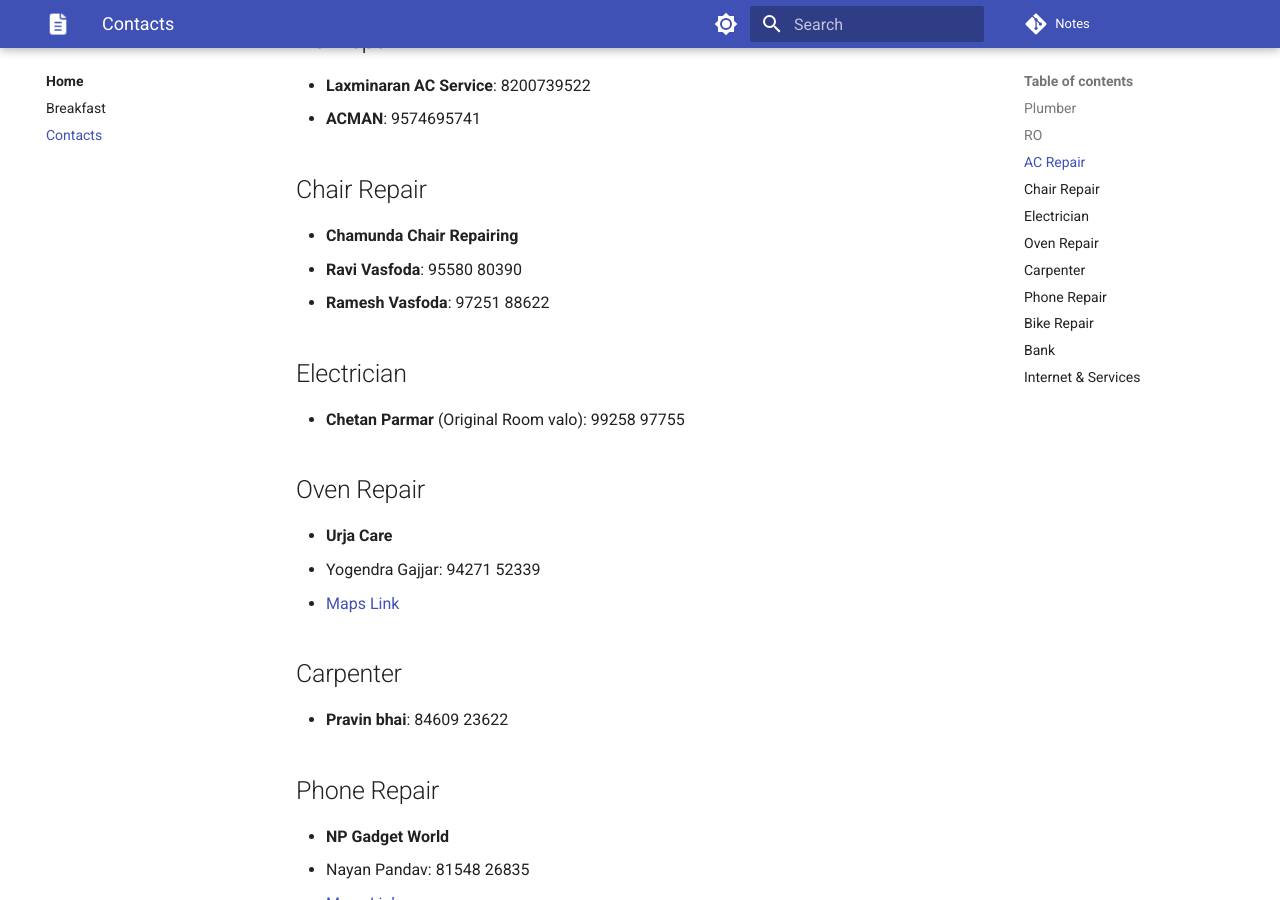
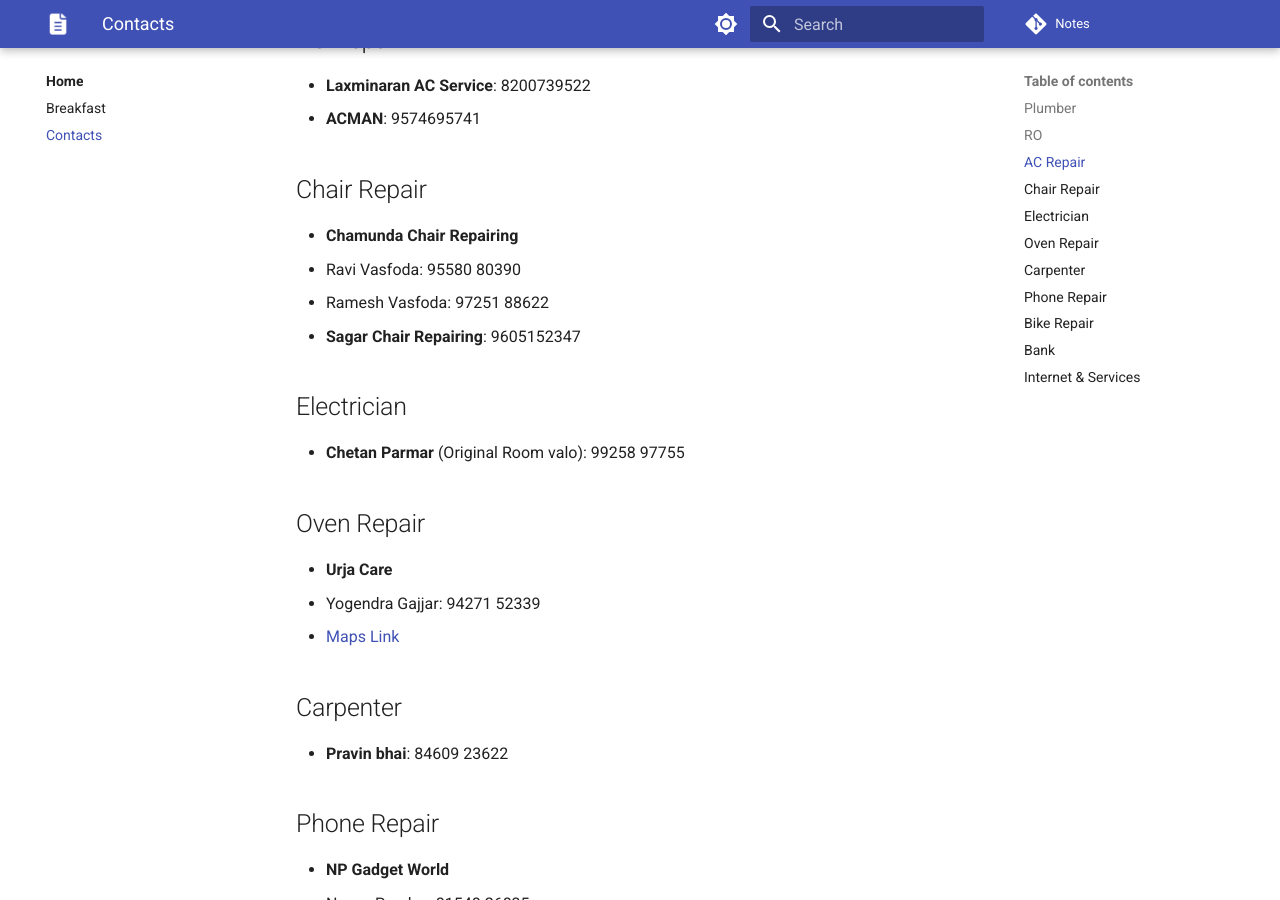
Before and after one commit to vivekkpatel/Notes, an MkDocs documentation site: the page built from docs/Contacts.md, in a window 1280 px wide and 900 px high, scrolled down 439 px. Built offline with MkDocs 1.6.1 and Material for MkDocs 9.7.7, drawn with Linux system fonts in a browser that asks for light colours; comment, search, counter and statistics services are not loaded.

Commit message:
new contact added

```diff
--- a/docs/Contacts.md
+++ b/docs/Contacts.md
@@ -12,8 +12,9 @@
 
 ## Chair Repair
 - **Chamunda Chair Repairing**
-- **Ravi Vasfoda**: 95580 80390
-- **Ramesh Vasfoda**: 97251 88622
+  - Ravi Vasfoda: 95580 80390
+  - Ramesh Vasfoda: 97251 88622
+- **Sagar Chair Repairing**: 9605152347
 
 ## Electrician
 - **Chetan Parmar** (Original Room valo): 99258 97755
```
